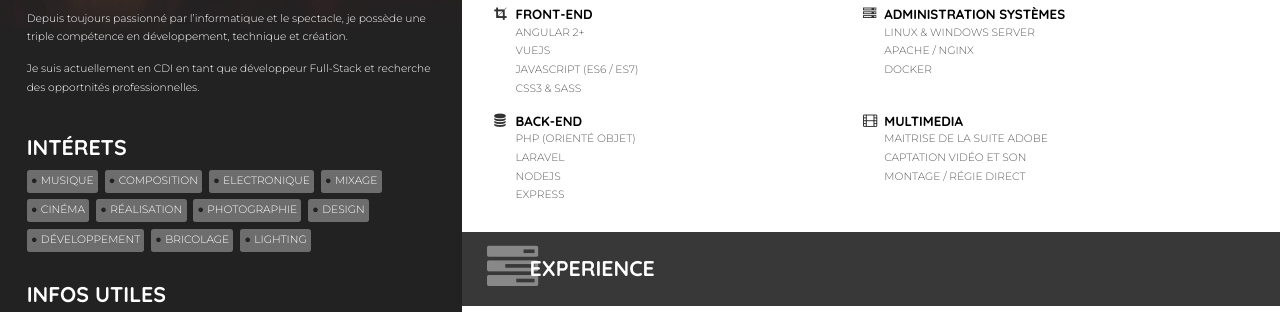
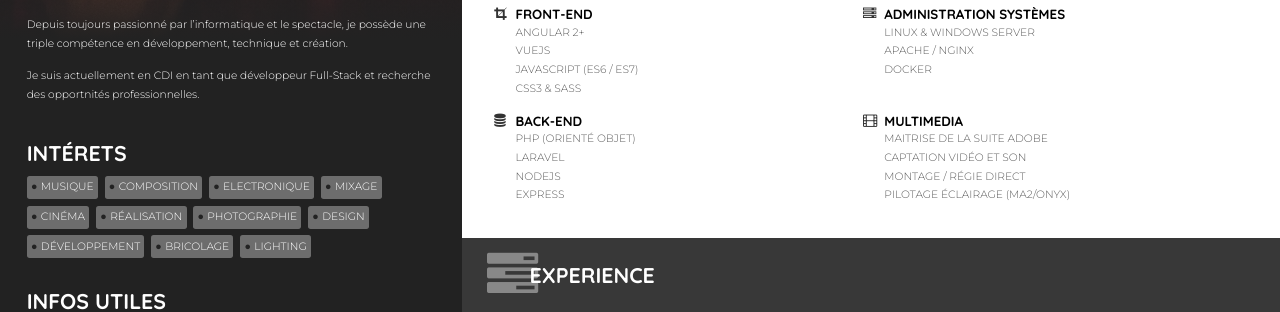
Before and after one commit to timlebrun/curriculum, a website: page src/index.html in a window 1280 px wide. Shown: the part 515-827 px from the top of the page. Drawn offline with Linux system fonts and the light colour scheme.

Commit message:
:heavy_plus_sign: Adding lighting (missing) to my skills

```diff
--- a/src/index.html
+++ b/src/index.html
@@ -80,6 +80,7 @@
                             <li>Maitrise de la suite Adobe</li>
                             <li>Captation Vidéo et Son</li>
                             <li>Montage / Régie Direct</li>
+                            <li>Pilotage Éclairage (MA2/Onyx)</li>
                         </ul>
 
                     </li>
```
